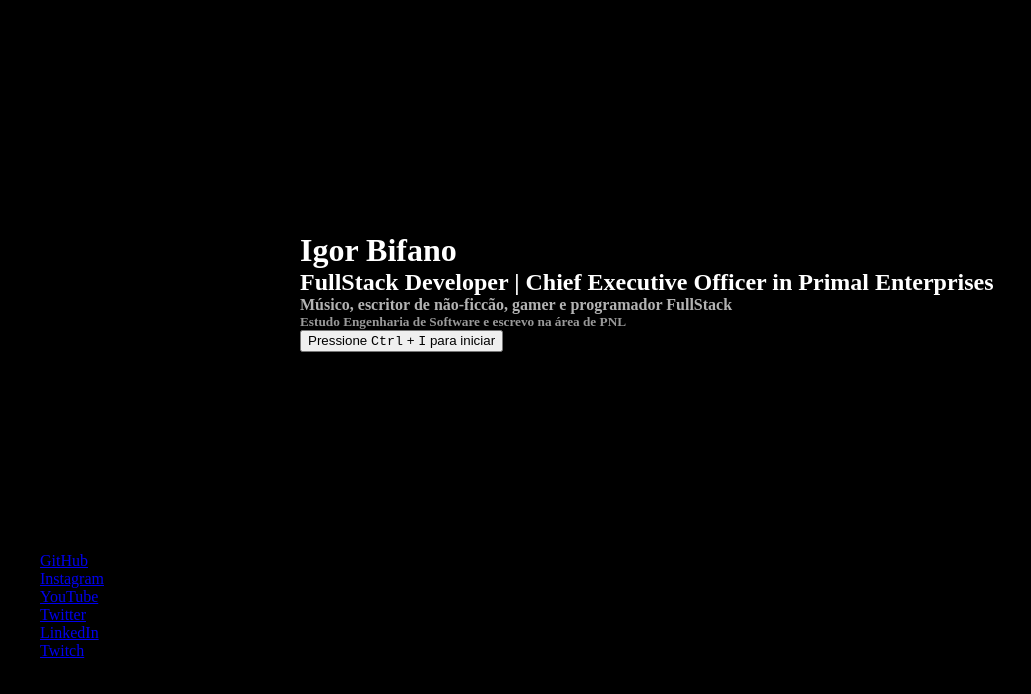
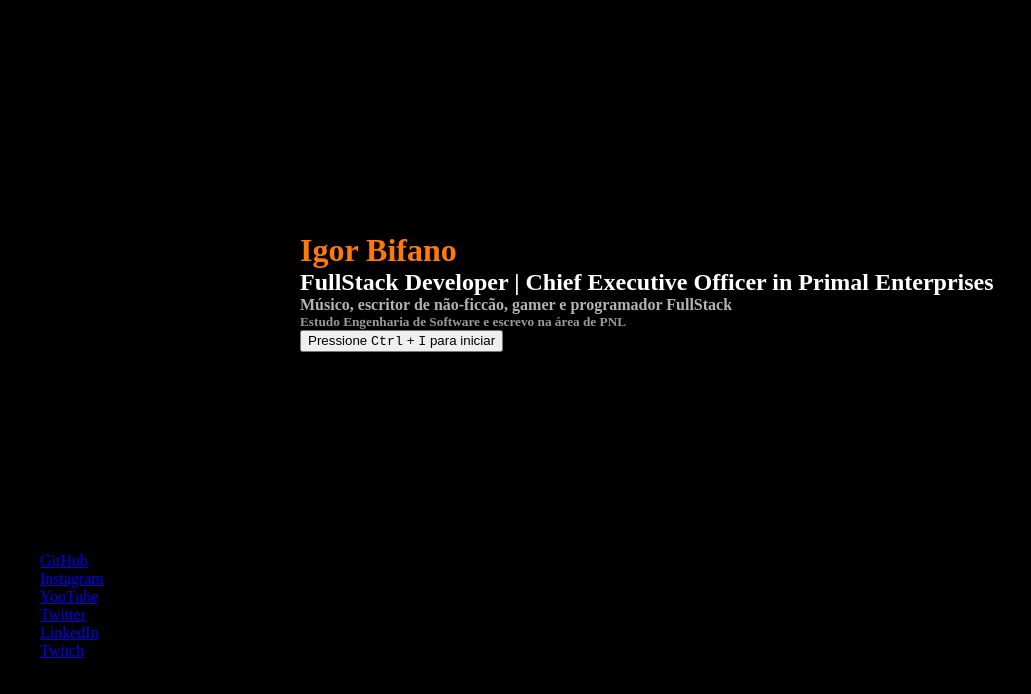
Before and after one commit to IgorBifano/my-site, a plain HTML site: page index.html in a window 1280 px wide. Shown: the part 98-792 px from the top of the page, without its empty margins (0-1031 px from the left). Drawn offline with Linux system fonts and the light colour scheme.

Commit message:
Walking my project

```diff
--- a/style-index.css
+++ b/style-index.css
@@ -29,7 +29,7 @@
 }
 
 #my-name {
-    color:rgb(255,255,255);
+    color:rgb(255,120,9);
     margin-left: 300px;
     margin-top: 250px;
 }
```
